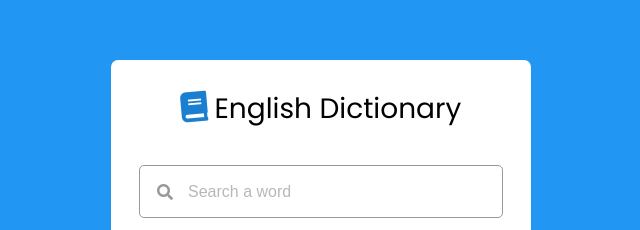
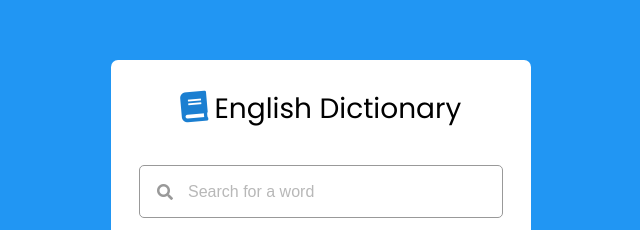
Before and after one commit to Mansoor-Islam/Dictionary-App, a plain HTML site: page index.html in a window 1280 px wide. Shown: the part 206-436 px from the top of the page, 319-959 px from the left. Drawn offline with Linux system fonts and the light colour scheme.

Commit message:
Update index.html
Modify the input placeholder

```diff
--- a/index.html
+++ b/index.html
@@ -19,7 +19,7 @@
         <input
           type="text"
           id="input-element"
-          placeholder="Search a word"
+          placeholder="Search for a word"
           required
         />
 
```
